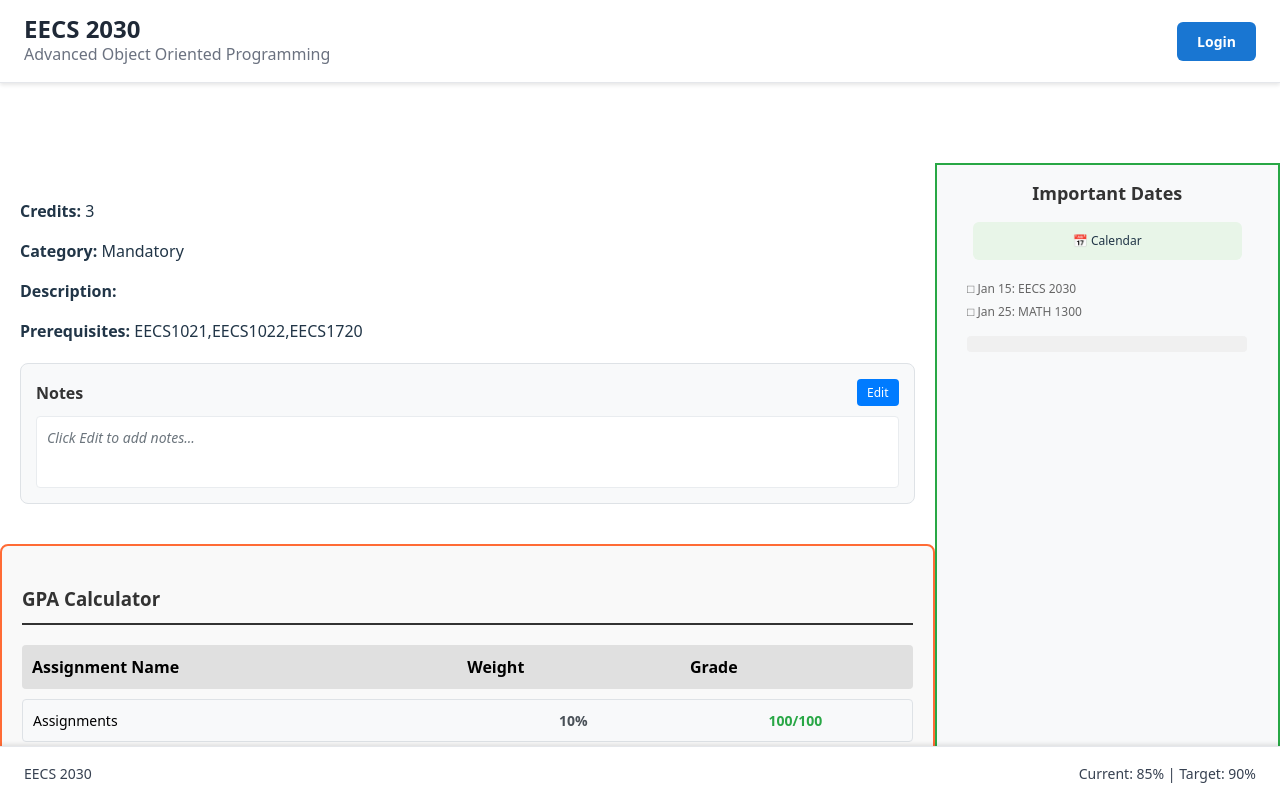
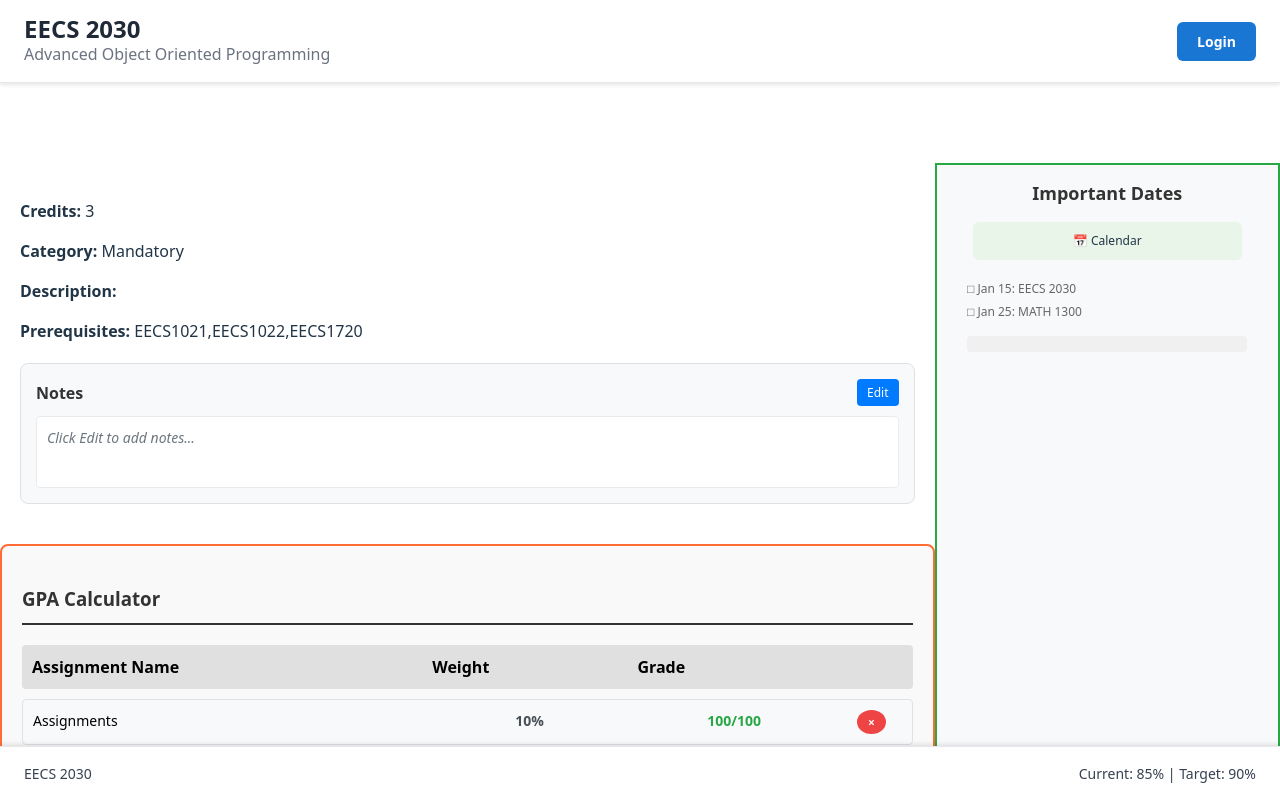
Before and after one commit to adelynntran/Planfinity, a React (Vite) app in the folder client/: page / in a window 1280 px wide. Both pictures are taken after a click on the button "EECS 2030". Shown: the top 800 px of the page. Built offline with nearby package versions, Linux system fonts and the light colour scheme.

Commit message:
add remove assignment button

```diff
--- a/client/src/components/individual-course-page/AssignmentRow.jsx
+++ b/client/src/components/individual-course-page/AssignmentRow.jsx
@@ -5,6 +5,9 @@ function AssignmentRow({ assignment, courseId, requiredGrade }) {
 
   //declare necessary functions, hooks here:
   const { updateAssignment } = useApp();
+  // TODO: Add removeAssignment when you create it in AppContext
+  // const { updateAssignment, removeAssignment } = useApp();
+  const [showWarning, setShowWarning] = useState(false);
   //boolean state to track if this row is in "edit mode" or "display mode":
   //true: show "input" fields, false: show regular text
   const [isEditing, setIsEditing] = useState(false);
@@ -47,6 +50,14 @@ function AssignmentRow({ assignment, courseId, requiredGrade }) {
     setIsEditing(false);
   };
 
+  const handleDelete = () => {
+    console.log(`Deleting assignment ${assignment.id} from course ${courseId}`);
+    setShowWarning(false);
+
+    // TODO: Uncomment when you add removeAssignment to AppContext
+    // removeAssignment(courseId, assignment.id);
+  };
+
   const displayGrade = () => {
     if (assignment.completed && assignment.grade !== null) {
       return `${assignment.grade}/100`;
@@ -70,7 +81,7 @@ function AssignmentRow({ assignment, courseId, requiredGrade }) {
     return (
       <div style={{
         display: 'grid',
-        gridTemplateColumns: '2fr 1fr 1fr',
+        gridTemplateColumns: '2fr 1fr 1fr 60px', // Added 4th column for delete button
         gap: '10px',
         padding: '10px',
         backgroundColor: '#fff3cd',
@@ -101,7 +112,6 @@ function AssignmentRow({ assignment, courseId, requiredGrade }) {
           }}
           placeholder="Weight %"
         />
-        <div style={{ display: 'flex', gap: '5px', alignItems: 'center' }}>
         <input
           type="number"
           value={editValues.grade}
@@ -110,15 +120,15 @@ function AssignmentRow({ assignment, courseId, requiredGrade }) {
             padding: '6px',
             borderRadius: '4px',
             border: '1px solid #ccc',
-              fontSize: '14px',
-              flex: 1
+            fontSize: '14px'
           }}
           placeholder="Grade"
         />
+        <div style={{ display: 'flex', gap: '3px', alignItems: 'center' }}>
           <button
             onClick={handleSave}
             style={{
-              padding: '4px 8px',
+              padding: '4px 6px',
               backgroundColor: '#28a745',
               color: 'white',
               border: 'none',
@@ -132,7 +142,7 @@ function AssignmentRow({ assignment, courseId, requiredGrade }) {
           <button
             onClick={handleCancel}
             style={{
-              padding: '4px 8px',
+              padding: '4px 6px',
               backgroundColor: '#dc3545',
               color: 'white',
               border: 'none',
@@ -149,10 +159,11 @@ function AssignmentRow({ assignment, courseId, requiredGrade }) {
   }
 
   return (
+    <>
       <div
         style={{
           display: 'grid',
-        gridTemplateColumns: '2fr 1fr 1fr',
+          gridTemplateColumns: '2fr 1fr 1fr 60px', // Added 4th column for delete button
           gap: '10px',
           padding: '10px',
           backgroundColor: assignment.completed ? '#f8f9fa' : '#fff',
@@ -194,7 +205,93 @@ function AssignmentRow({ assignment, courseId, requiredGrade }) {
         }}>
           {displayGrade()}
         </div>
+
+        {/* remove assignment button */}
+        <div style={{ display: 'flex', justifyContent: 'center', alignItems: 'center' }}>
+          <button
+            style={{
+              borderRadius: '50%',
+              width: '24px',
+              height: '24px',
+              border: 'none',
+              backgroundColor: '#ef4444',
+              color: 'white',
+              cursor: 'pointer',
+              fontSize: '12px',
+              display: 'flex',
+              alignItems: 'center',
+              justifyContent: 'center'
+            }}
+            onClick={(e) => {
+              e.stopPropagation(); // Prevent assignment click when deleting
+              console.log(`Showing warning`);
+              setShowWarning(true);
+            }}
+            title="Remove assignment"
+          >
+            <strong>×</strong>
+          </button>
         </div>
+      </div>
+
+      {/* Warning Modal/Dialog */}
+      {showWarning && (
+        <div style={{
+          position: 'fixed',
+          top: 0,
+          left: 0,
+          right: 0,
+          bottom: 0,
+          backgroundColor: 'rgba(0,0,0,0.5)',
+          display: 'flex',
+          justifyContent: 'center',
+          alignItems: 'center',
+          zIndex: 1000
+        }}>
+          <div style={{
+            backgroundColor: 'white',
+            padding: '20px',
+            borderRadius: '8px',
+            boxShadow: '0 4px 12px rgba(0,0,0,0.3)',
+            maxWidth: '400px',
+            textAlign: 'center'
+          }}>
+            <h3 style={{ margin: '0 0 15px 0', color: '#dc3545' }}>Delete Assignment</h3>
+            <p style={{ margin: '0 0 20px 0' }}>
+              Are you sure you want to delete "{assignment.name}"? This action cannot be undone.
+            </p>
+            <div style={{ display: 'flex', gap: '10px', justifyContent: 'center' }}>
+              <button
+                onClick={() => setShowWarning(false)}
+                style={{
+                  padding: '8px 16px',
+                  backgroundColor: '#6c757d',
+                  color: 'white',
+                  border: 'none',
+                  borderRadius: '4px',
+                  cursor: 'pointer'
+                }}
+              >
+                Cancel
+              </button>
+              <button
+                onClick={handleDelete}
+                style={{
+                  padding: '8px 16px',
+                  backgroundColor: '#dc3545',
+                  color: 'white',
+                  border: 'none',
+                  borderRadius: '4px',
+                  cursor: 'pointer'
+                }}
+              >
+                Delete
+              </button>
+            </div>
+          </div>
+        </div>
+      )}
+    </>
   );
 }
 
--- a/client/src/components/individual-course-page/AssignmentTracker.jsx
+++ b/client/src/components/individual-course-page/AssignmentTracker.jsx
@@ -66,7 +66,7 @@ function AssignmentTracker() {
       <div style={{ marginBottom: '20px' }}>
         <div style={{
           display: 'grid',
-          gridTemplateColumns: '2fr 1fr 1fr',
+          gridTemplateColumns: '2fr 1fr 1fr 60px',
           gap: '10px',
           fontWeight: 'bold',
           padding: '10px',
@@ -78,6 +78,7 @@ function AssignmentTracker() {
           <div>Assignment Name</div>
           <div>Weight</div>
           <div>Grade</div>
+          <div></div> {/*empty header for the rm assignment button*/}
         </div>
 
         {assignments.map(assignment => (
@@ -199,6 +200,8 @@ function AssignmentTracker() {
         <div style={{ display: 'flex', alignItems: 'center', gap: '10px' }}>
           <label style={{ fontWeight: 'bold' }}>Target Grade:</label>
           <input
+            max='100'
+            min='0'
             type="number"
             value={targetGrade}
             onChange={(e) => setTargetGrade(parseFloat(e.target.value) || 0)}
@@ -209,7 +212,8 @@ function AssignmentTracker() {
               width: '80px',
               textAlign: 'center',
               fontSize: '16px',
-              fontWeight: 'bold'
+              fontWeight: 'bold',
+
             }}
           />
         </div>
```
Lines whose indentation alone changed are shown as unchanged.
